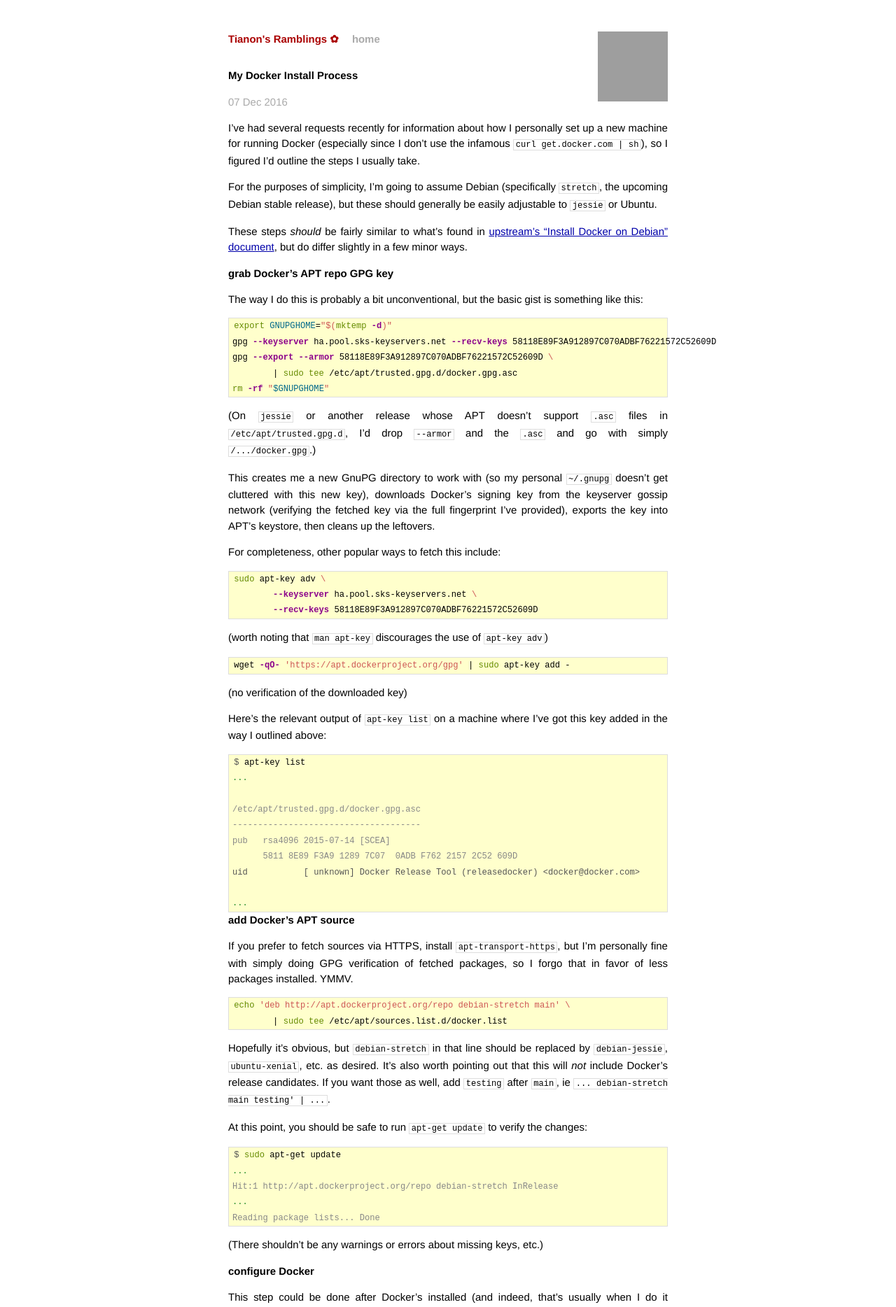
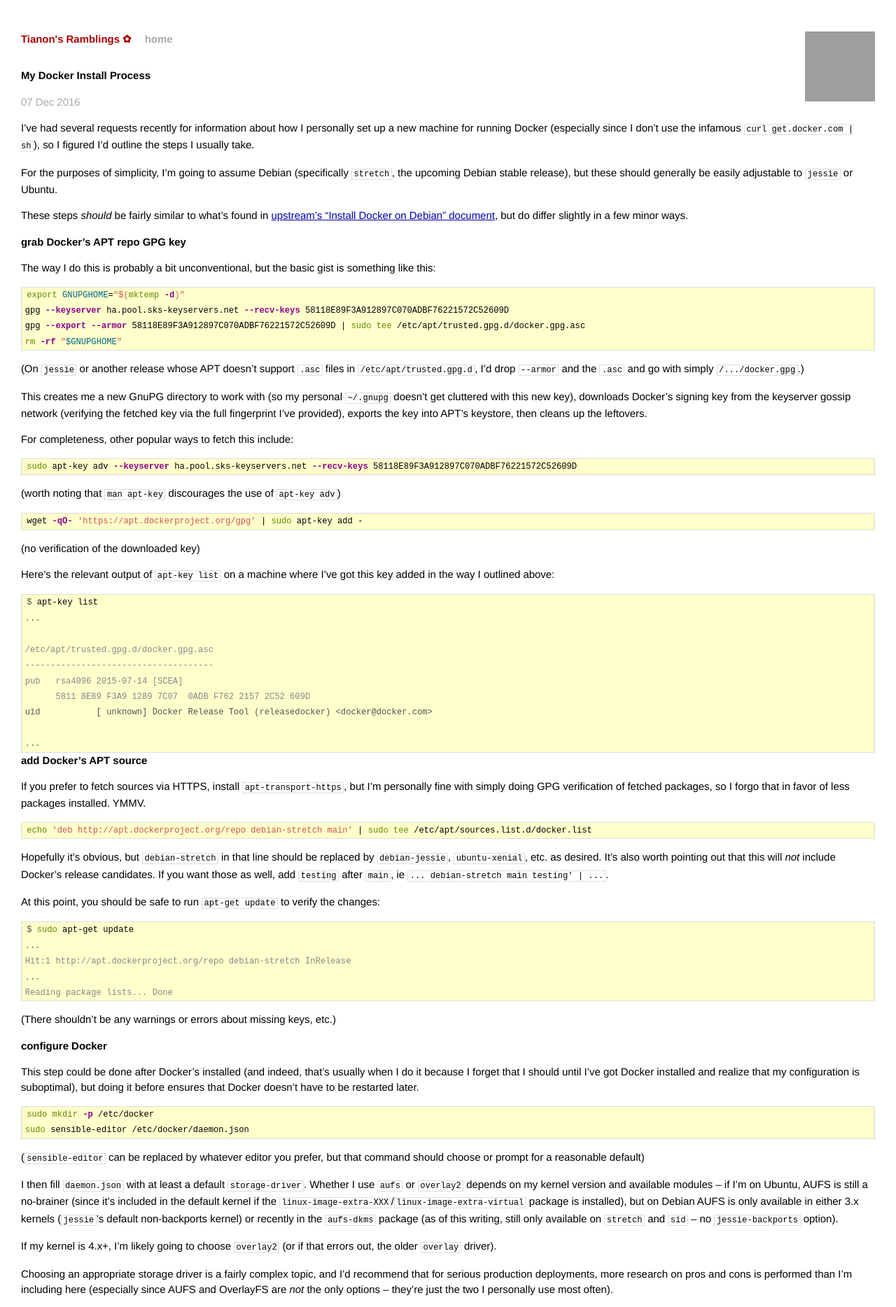
Before and after one commit to tianon/tianon.github.io, a Jekyll site: the page built from _posts/2016-12-07-docker-setup.md, in a window 1280 px wide. Shown: the top 1868 px of the page at 70% size. Built offline with Jekyll 4.4.1, drawn with Linux system fonts in a browser that asks for light colours; some of the changed text lies outside the part shown; grey boxes are pictures that could not be loaded.

Commit message:
Revert long-line changes and instead make some minor CSS adjustments

````diff
--- a/_posts/2016-12-07-docker-setup.md
+++ b/_posts/2016-12-07-docker-setup.md
@@ -16,8 +16,7 @@
 ```bash
 export GNUPGHOME="$(mktemp -d)"
 gpg --keyserver ha.pool.sks-keyservers.net --recv-keys 58118E89F3A912897C070ADBF76221572C52609D
-gpg --export --armor 58118E89F3A912897C070ADBF76221572C52609D \
-	| sudo tee /etc/apt/trusted.gpg.d/docker.gpg.asc
+gpg --export --armor 58118E89F3A912897C070ADBF76221572C52609D | sudo tee /etc/apt/trusted.gpg.d/docker.gpg.asc
 rm -rf "$GNUPGHOME"
 ```
 
@@ -28,9 +27,7 @@
 For completeness, other popular ways to fetch this include:
 
 ```bash
-sudo apt-key adv \
-	--keyserver ha.pool.sks-keyservers.net \
-	--recv-keys 58118E89F3A912897C070ADBF76221572C52609D
+sudo apt-key adv --keyserver ha.pool.sks-keyservers.net --recv-keys 58118E89F3A912897C070ADBF76221572C52609D
 ```
 
 (worth noting that `man apt-key` discourages the use of `apt-key adv`)
@@ -61,8 +58,7 @@
 If you prefer to fetch sources via HTTPS, install `apt-transport-https`, but I'm personally fine with simply doing GPG verification of fetched packages, so I forgo that in favor of less packages installed.  YMMV.
 
 ```bash
-echo 'deb http://apt.dockerproject.org/repo debian-stretch main' \
-	| sudo tee /etc/apt/sources.list.d/docker.list
+echo 'deb http://apt.dockerproject.org/repo debian-stretch main' | sudo tee /etc/apt/sources.list.d/docker.list
 ```
 
 Hopefully it's obvious, but `debian-stretch` in that line should be replaced by `debian-jessie`, `ubuntu-xenial`, etc. as desired.  It's also worth pointing out that this will _not_ include Docker's release candidates.  If you want those as well, add `testing` after `main`, ie `... debian-stretch main testing' | ...`.
@@ -111,7 +107,13 @@
 - `systemd.legacy_systemd_cgroup_controller=yes` -- newer versions of systemd _may_ disable the legacy cgroup interfaces Docker currently uses; this instructs systemd to keep those enabled (for more details, see [systemd/systemd#4628](https://github.com/systemd/systemd/pull/4628), [opencontainers/runc#1175](https://github.com/opencontainers/runc/issues/1175), [docker/docker#28109](https://github.com/docker/docker/issues/28109))
 - `vsyscall=emulate` -- allow older binaries to run (`debian:wheezy`, etc.; see [docker/docker#28705](https://github.com/docker/docker/issues/28705))
 
-All together: `GRUB_CMDLINE_LINUX_DEFAULT="cgroup_enable=memory swapaccount=1 systemd.legacy_systemd_cgroup_controller=yes vsyscall=emulate"`
+All together:
+
+```sh
+...
+GRUB_CMDLINE_LINUX_DEFAULT="cgroup_enable=memory swapaccount=1 systemd.legacy_systemd_cgroup_controller=yes vsyscall=emulate"
+...
+```
 
 # install Docker!
 
--- a/css/main.css
+++ b/css/main.css
@@ -57,9 +57,9 @@
 
 .site {
 	font-size: 115%;
-	text-align: justify;
-	width: 42em;
-	margin: 3em auto 2em;
+	text-align: left;
+	min-width: 42em;
+	padding: 3em 2em;
 	line-height: 1.5em;
 }
 
@@ -135,6 +135,7 @@
 	border: 1px solid #ddd;
 	/* background-color: #eef; */
 	padding: 0 .4em;
+	overflow: auto;
 }
 
 .post ul, .post ol {
````
